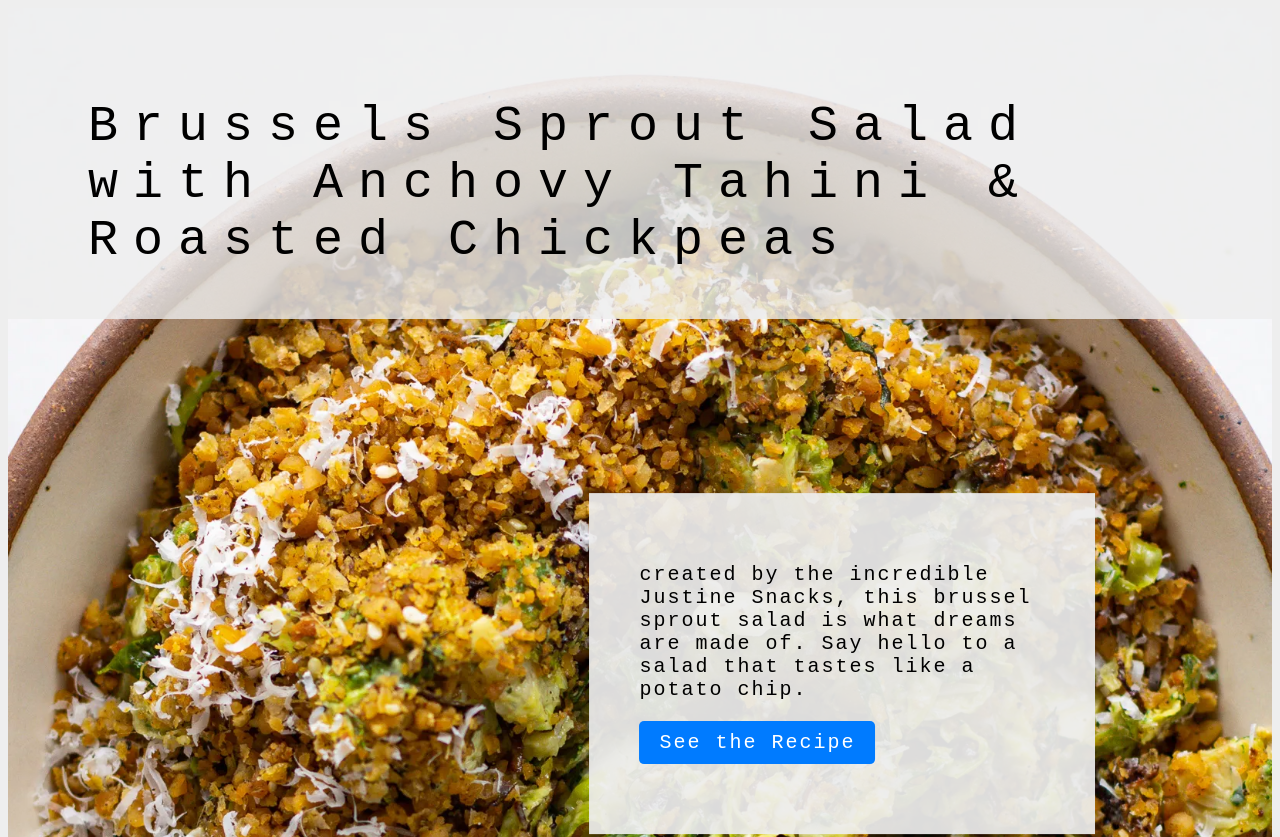
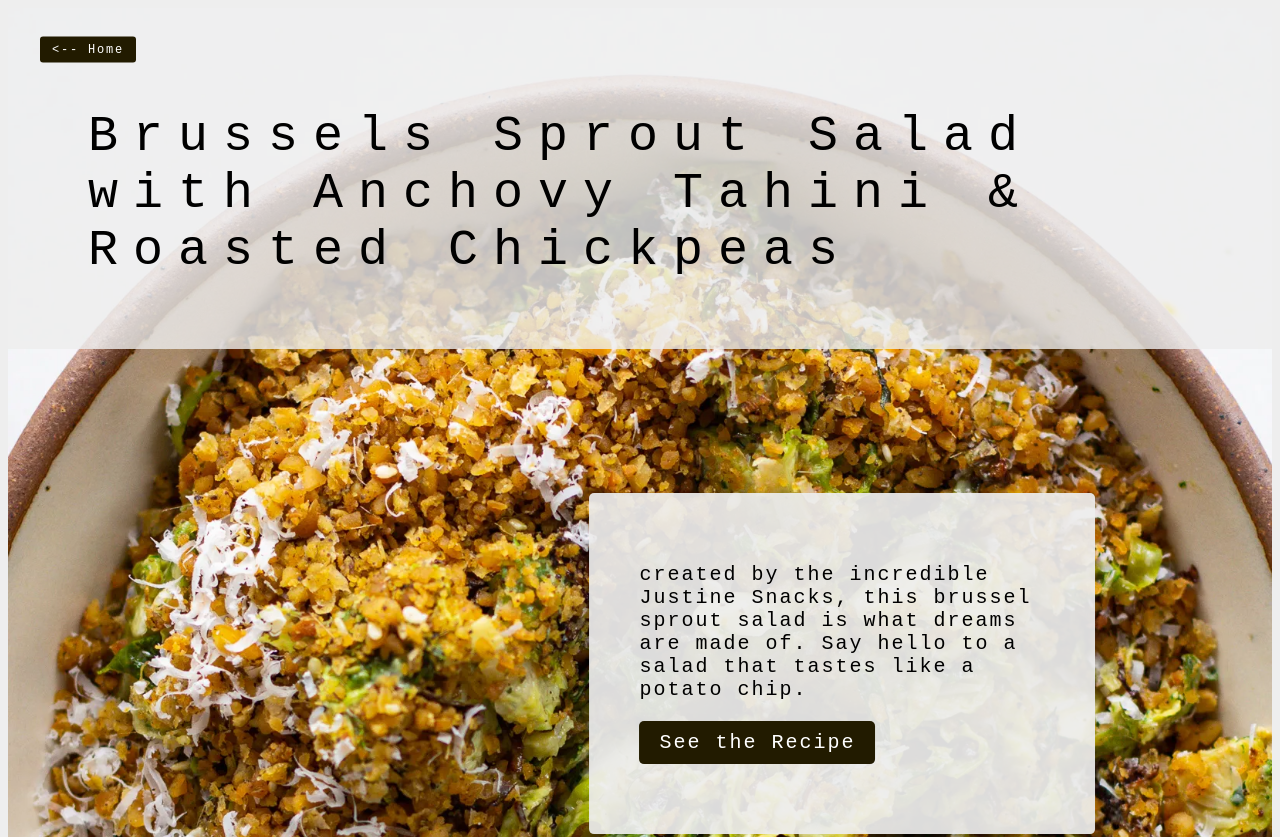
Before and after one commit to maddiecorgiat/Odin-Recipes, a plain HTML site: page recipes/brussel_sprout_salad.html in a window 1280 px wide. Shown: the top 837 px of the page. Drawn offline with Linux system fonts and the light colour scheme.

Commit message:
Added buttons to the recipes pages.

```diff
--- a/recipes/brussel_sprout_salad.html
+++ b/recipes/brussel_sprout_salad.html
@@ -17,8 +17,6 @@
           height: auto;
             }
 
-
-
          .overlay-recipe-header {
             position: absolute;
             top: 0px;
@@ -26,10 +24,10 @@
             color: black;
             font-size: 50px;
             text-align: left;
-            padding-top: 90px;
+            padding-top: 50px;
             padding-left: 80px;
             padding-right: 80px;
-            padding-bottom: 50px;
+            padding-bottom: 20px;
             background-color: #eeeeeecd;
             letter-spacing: 15px;
             }
@@ -41,12 +39,13 @@
             color: black;
             font-size: 20px;
             text-align: left;
+            border-radius: 5px;
             padding: 50px;
             background-color: #eeeeeeeb;
             letter-spacing: 2px;
             }
         .button {
-            background-color: #007bff;
+            background-color: #221B00; /* Darker green color*/
             color: white;
             border: none;
             padding: 10px 20px;
@@ -59,7 +58,7 @@
 
          /* Style for the button hover */
         .button:hover {
-            background-color: #0056b3; /* Darker blue color */
+            background-color: #51461B; /* Lighter green color */
             }
 
         .button a {
@@ -67,14 +66,23 @@
             font-weight: bold;
             text-decoration: none;
             }
+        .home-button {
+            transform: scale(0.6);
+            letter-spacing: 3px;
+            position: absolute;
+            top: 20px;
+            left: 0px;
+             }
       </style>
 </head>
 <body>
     <div class="container">
         <img src="brussel-sprout-salad-with-anchovy-dressing.webp" alt="Brussel Sprout Salad Image">
-        <div class="overlay-recipe-header">Brussels Sprout Salad with Anchovy Tahini & Roasted Chickpeas</div>
+        <div class="overlay-recipe-header">
+            <p><a href="https://justinesnacks.com/brussels-sprout-salad-with-anchovy-tahini-zaatar-chickpeas/" target="_blank" class="button home-button"><-- Home</a></p>
+            <p>Brussels Sprout Salad with Anchovy Tahini & Roasted Chickpeas</p>
+        </div>
         <div class="overlay-recipe-description">
-
             <p>created by the incredible Justine Snacks, this brussel sprout salad is what dreams are made of. Say hello to a salad that tastes like a potato chip.</p>
             <p><a href="https://justinesnacks.com/brussels-sprout-salad-with-anchovy-tahini-zaatar-chickpeas/" target="_blank" class="button">See the Recipe</a></p>
         </div>
```
